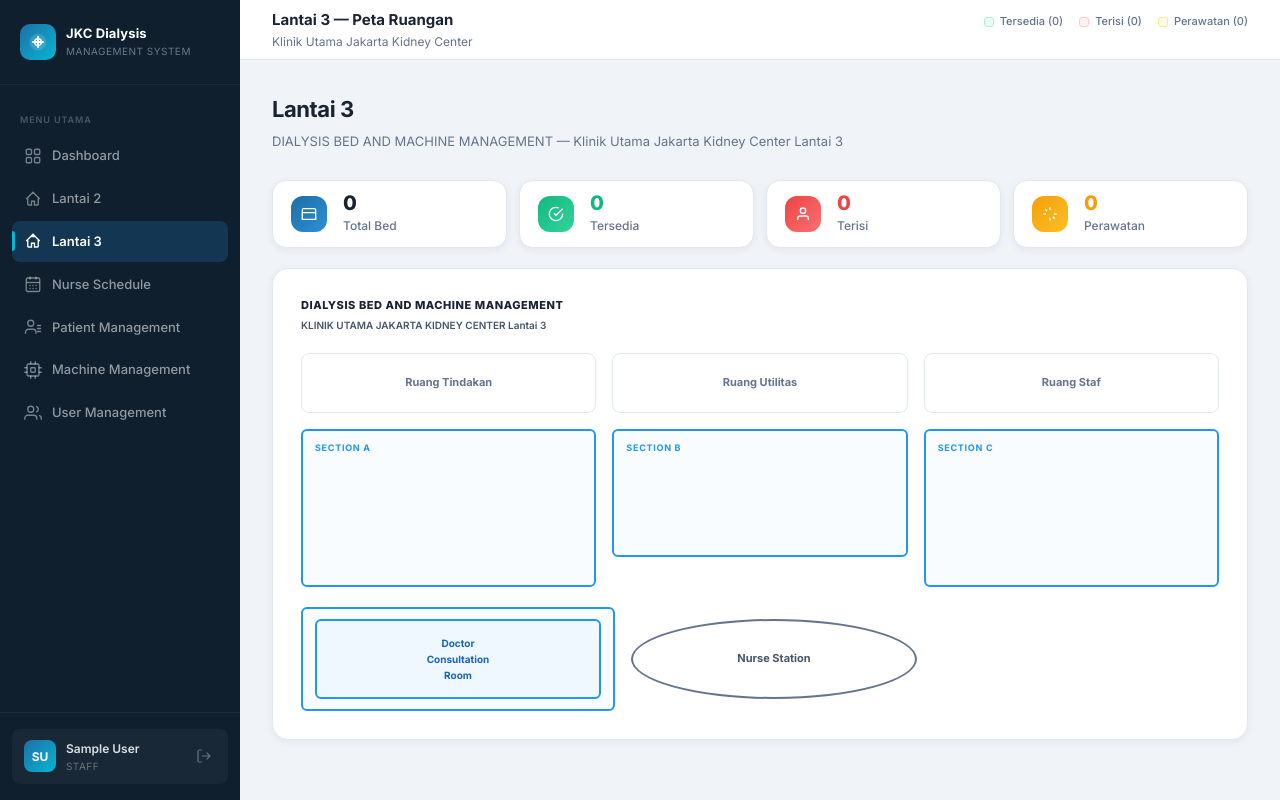
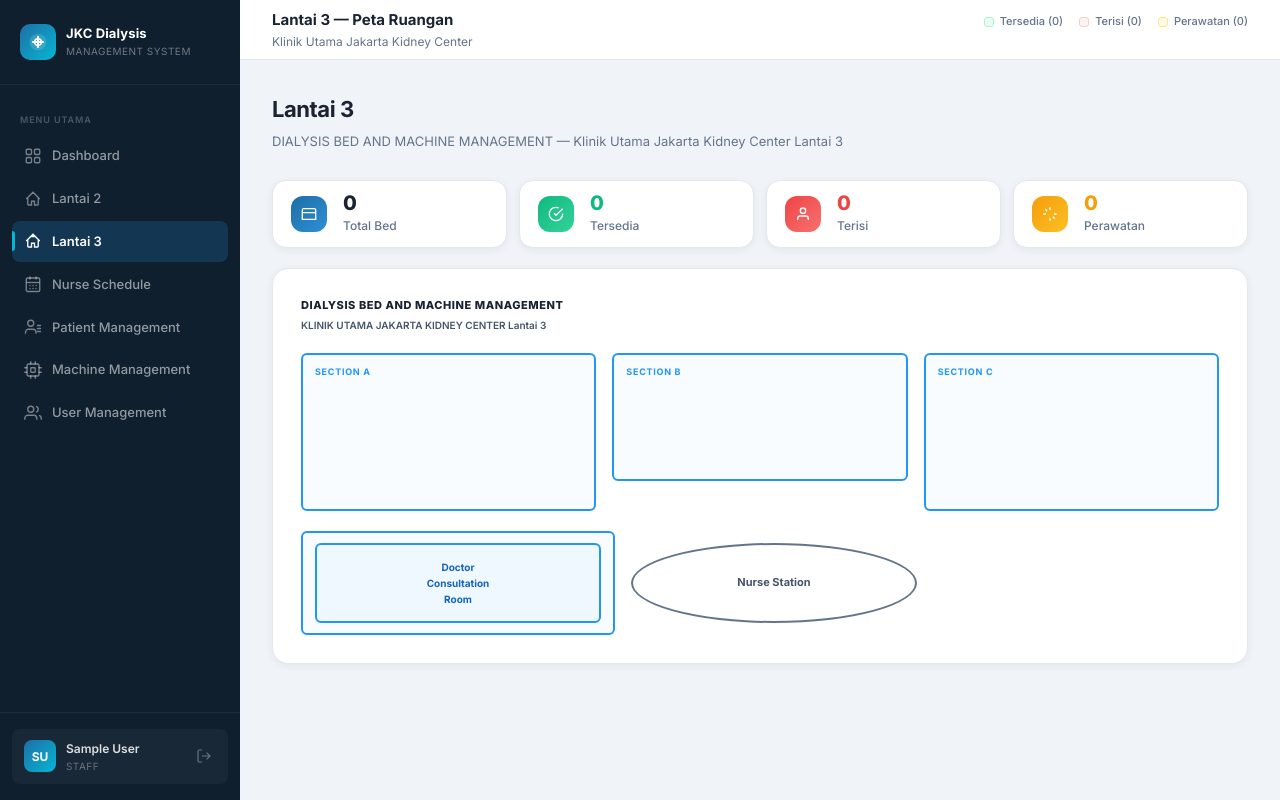
Before and after one commit to Kazuchan1889/dialisisbedmanage, a Next.js app: page /lantai-3 in a window 1280 px wide. Built offline with nearby package versions, Linux system fonts and the light colour scheme; no server answers; the database is empty; sample sign-in values are in the browser's storage.

Commit message:
commit -m "fix: update content on lantai 3 page"

```diff
--- a/src/app/(protected)/lantai-3/page.tsx
+++ b/src/app/(protected)/lantai-3/page.tsx
@@ -167,29 +167,7 @@ export default function Lantai3Page() {
 
           <div style={{ minWidth: 720 }}>
             {/* ===== TOP ROW: 3 clinical rooms ===== */}
-            <div style={{ display: 'flex', gap: 16, marginBottom: 16 }}>
-              <div style={{
-                flex: 1, minHeight: 60, border: '1.5px solid #e2e8f0',
-                borderRadius: 8, background: 'white', display: 'flex', alignItems: 'center', justifyContent: 'center',
-                fontSize: 11, fontWeight: 700, color: '#64748b', boxShadow: 'inset 0 1px 2px rgba(0,0,0,0.02)'
-              }}>
-                Ruang Tindakan
-              </div>
-              <div style={{
-                flex: 1, minHeight: 60, border: '1.5px solid #e2e8f0',
-                borderRadius: 8, background: 'white', display: 'flex', alignItems: 'center', justifyContent: 'center',
-                fontSize: 11, fontWeight: 700, color: '#64748b', boxShadow: 'inset 0 1px 2px rgba(0,0,0,0.02)'
-              }}>
-                Ruang Utilitas
-              </div>
-              <div style={{
-                flex: 1, minHeight: 60, border: '1.5px solid #e2e8f0',
-                borderRadius: 8, background: 'white', display: 'flex', alignItems: 'center', justifyContent: 'center',
-                fontSize: 11, fontWeight: 700, color: '#64748b', boxShadow: 'inset 0 1px 2px rgba(0,0,0,0.02)'
-              }}>
-                Ruang Staf
-              </div>
-            </div>
+
 
             {/* ===== MIDDLE BED ROWS (3 SECTIONS) ===== */}
             <div style={{ display: 'flex', gap: 16, alignItems: 'flex-start', marginBottom: 20 }}>
```
